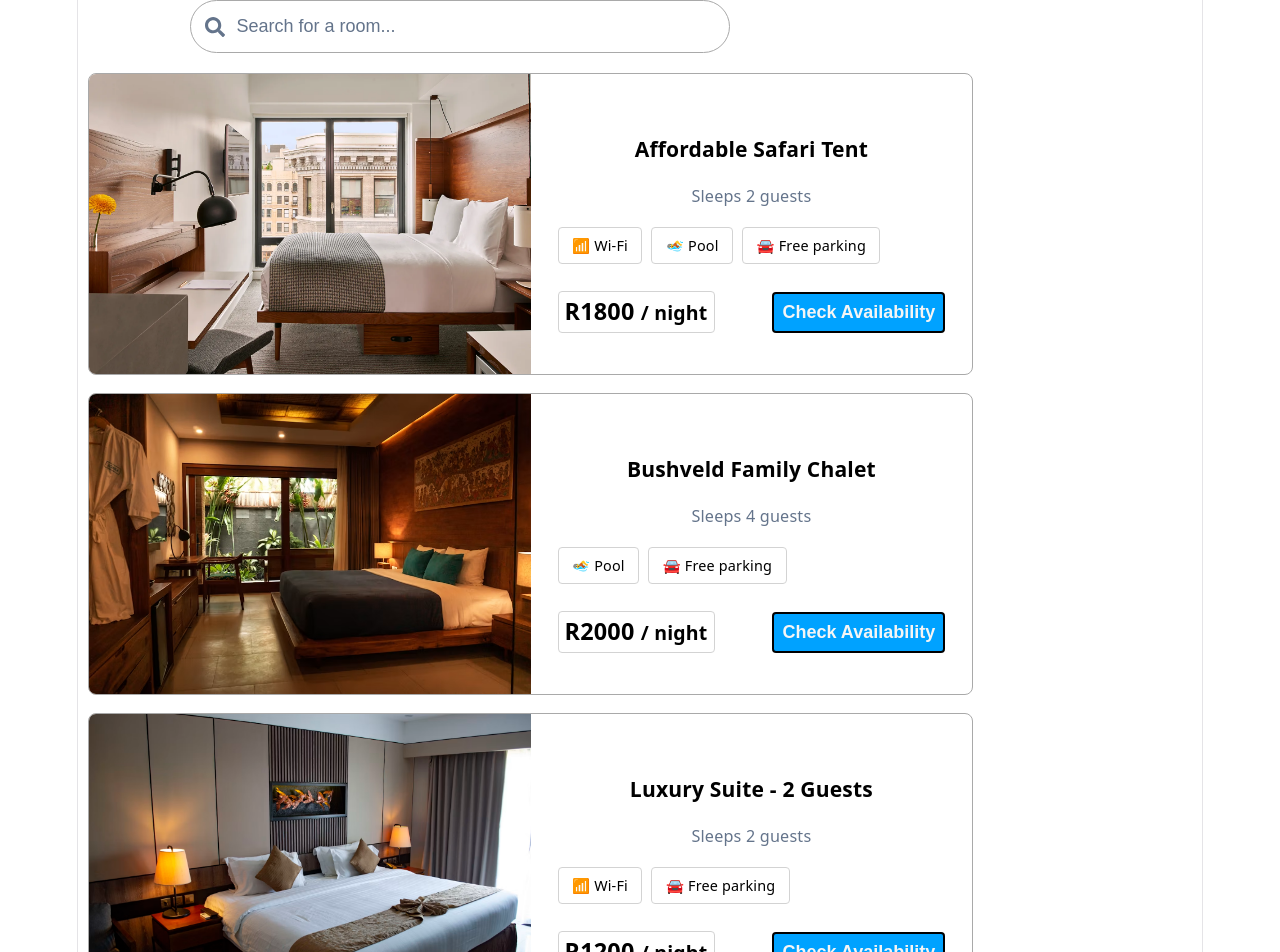
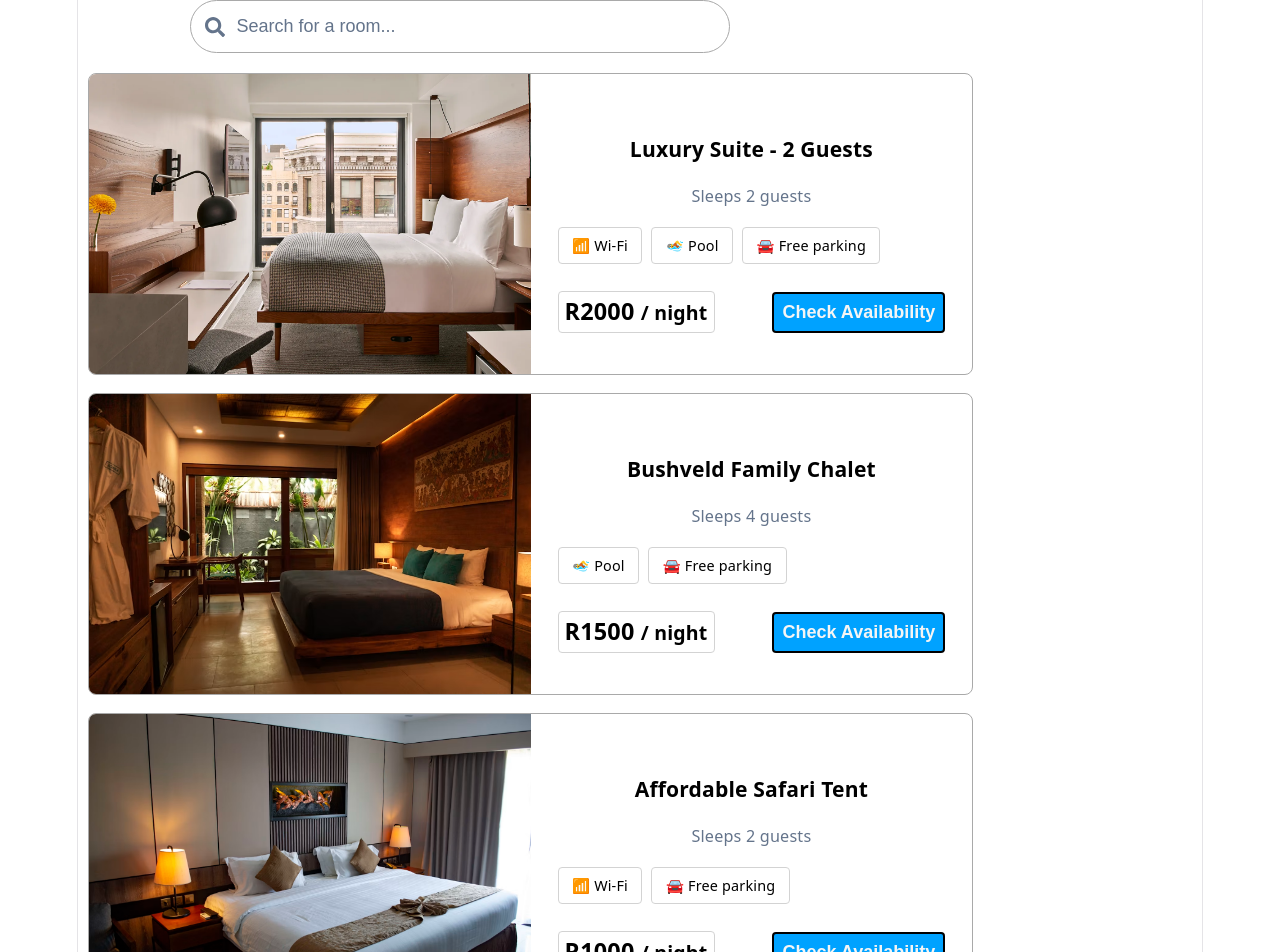
Before and after one commit to siyandatshangela199/Hotel-Lodge-B-B-Demo, a React (Vite) app: page / in a window 1280 px wide. Shown: the part 620-1572 px from the top of the page. Built offline with nearby package versions, Linux system fonts and the light colour scheme.

Commit message:
Update room names and pricing

```diff
--- a/src/App.jsx
+++ b/src/App.jsx
@@ -15,10 +15,10 @@ import { FaSearch } from 'react-icons/fa';
 import { FaPhone } from 'react-icons/fa';
 // Mock database simulating real-world API data from a lodge
 const LODGE_DATA = [
-  { id: 1, name: "Affordable Safari Tent ", price: 1800, accommodates: 2, pool: true, wifi: true, image: r },
-  { id: 2, name: "Bushveld Family Chalet", price: 2000, accommodates: 4, pool: true, wifi: false, image: e },
-  { id: 3, name: "Luxury Suite - 2 Guests ", price: 1200, accommodates: 2, pool: false, wifi: true, image: g },
-  { id: 4, name:  "Affordable Twin Beds ", price: 1500, accommodates: 2, pool: false, wifi: true, image: t}
+  { id: 1, name: "Luxury Suite - 2 Guests ", price: 2000, accommodates: 2, pool: true, wifi: true, image: r },
+  { id: 2, name: "Bushveld Family Chalet", price: 1500, accommodates: 4, pool: true, wifi: false, image: e },
+  { id: 3, name:  "Affordable Safari Tent ", price: 1000, accommodates: 2, pool: false, wifi: true, image: g },
+  { id: 4, name:  "Affordable Twin Beds ", price: 1200, accommodates: 2, pool: false, wifi: true, image: t}
 ];
 
 export default function App() {
```
